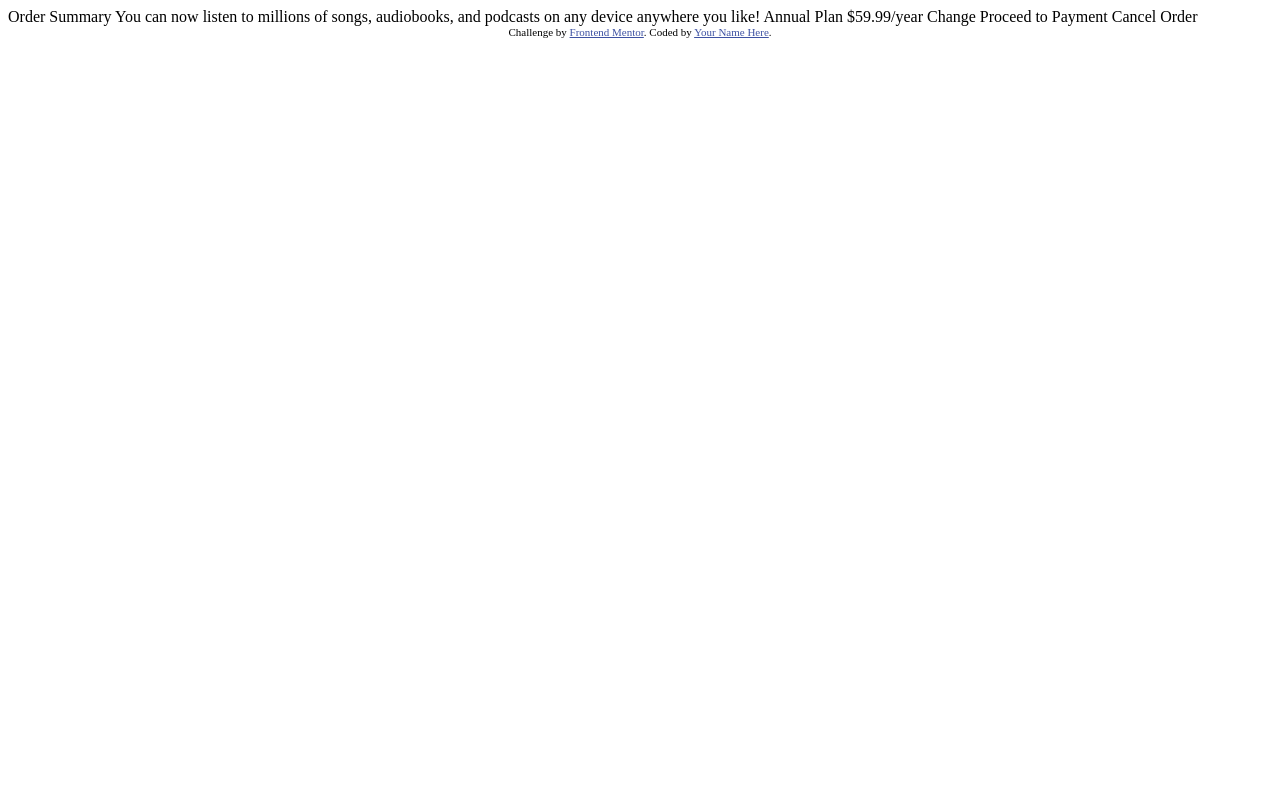
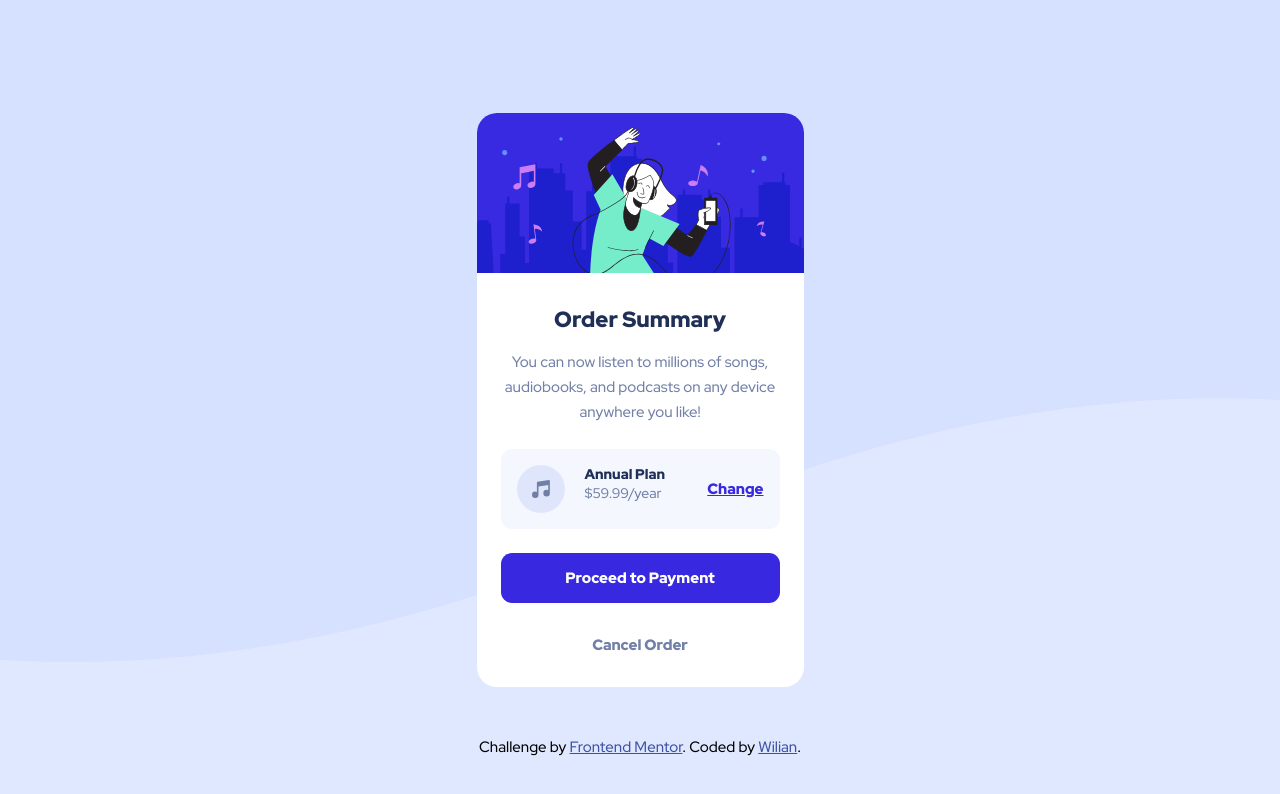
Before and after one commit to Wilian-N-Silva/order_summary_component, a plain HTML site: page index.html in a window 1280 px wide. Drawn offline with Linux system fonts and the light colour scheme.

Commit message:
feat: :sparkles: Challenge completed

```diff
--- a/index.html
+++ b/index.html
@@ -1,37 +1,65 @@
 <!DOCTYPE html>
 <html lang="en">
-<head>
-  <meta charset="UTF-8">
-  <meta name="viewport" content="width=device-width, initial-scale=1.0"> <!-- displays site properly based on user's device -->
+  <head>
+    <link rel="preconnect" href="https://fonts.googleapis.com" />
+    <link rel="preconnect" href="https://fonts.gstatic.com" crossorigin />
 
-  <link rel="icon" type="image/png" sizes="32x32" href="./images/favicon-32x32.png">
+    <meta charset="UTF-8" />
+    <meta name="viewport" content="width=device-width, initial-scale=1.0" />
+    <!-- displays site properly based on user's device -->
 
-  <title>Frontend Mentor | Order summary card</title>
+    <link
+      rel="icon"
+      type="image/png"
+      sizes="32x32"
+      href="./images/favicon-32x32.png"
+    />
 
-  <!-- Feel free to remove these styles or customise in your own stylesheet 👍 -->
-  <style>
-    .attribution { font-size: 11px; text-align: center; }
-    .attribution a { color: hsl(228, 45%, 44%); }
-  </style>
-</head>
-<body>
+    <title>Frontend Mentor | Order summary card</title>
 
-  Order Summary
+    <link
+      href="https://fonts.googleapis.com/css2?family=Red+Hat+Display:wght@500;700;900&display=swap"
+      rel="stylesheet"
+    />
 
-  You can now listen to millions of songs, audiobooks, and podcasts on any
-  device anywhere you like!
+    <link rel="stylesheet" href="./style/main.css" />
+    <!-- Feel free to remove these styles or customise in your own stylesheet 👍 -->
+  </head>
+  <body>
+    <main class="card">
+      <div class="card__hero">
+        <img src="./images/illustration-hero.svg" alt="" />
+      </div>
+      <div class="card__summary">
+        <h1 class="card__title">Order Summary</h1>
+        <p class="card__description">
+          You can now listen to millions of songs, audiobooks, and podcasts on
+          any device anywhere you like!
+        </p>
 
-  Annual Plan
-  $59.99/year
+        <div class="plan">
+          <div class="plan__icon">
+            <img src="./images/icon-music.svg" alt="" />
+          </div>
+          <div class="plan__info">
+            <h2 class="plan__type">Annual Plan</h2>
+            <h3 class="plan__price">$59.99/year</h3>
+          </div>
+          <button class="button button--link">Change</button>
+        </div>
 
-  Change
+        <button class="button button--confirm button--block">
+          Proceed to Payment
+        </button>
+        <button class="button button--ghost">Cancel Order</button>
+      </div>
+    </main>
 
-  Proceed to Payment
-  Cancel Order
-
-  <div class="attribution">
-    Challenge by <a href="https://www.frontendmentor.io?ref=challenge" target="_blank">Frontend Mentor</a>.
-    Coded by <a href="#">Your Name Here</a>.
-  </div>
-</body>
+    <footer class="attribution">
+      Challenge by
+      <a href="https://www.frontendmentor.io?ref=challenge" target="_blank">
+        Frontend Mentor</a
+      >. Coded by <a href="https://github.com/Wilian-N-Silva">Wilian</a>.
+    </footer>
+  </body>
 </html>
--- /dev/null
+++ b/style/main.css
@@ -0,0 +1,228 @@
+:root {
+  --color-pale-blue: #e0e8ff;
+  --color-bright-blue: #3829e0;
+  --color-very-pale-blue: #f5f7ff;
+  --color-desaturated-blue: #7280a7;
+  --color-dark-blue: #1f2f56;
+  --color-purple: #766cf1;
+  --color-white: #ffffff;
+
+  --font-family: "Red Hat Display", sans-serif;
+
+  --typography-title: 900 22px/29px var(--font-family);
+  --typography-title-lg: 900 28px/37px var(--font-family);
+
+  --typography-plan: 900 14px/19px var(--font-family);
+  --typography-plan-lg: 900 16px/21px var(--font-family);
+
+  --typography-body: 500 15px/25px var(--font-family);
+  --typography-body-lg: 500 16px/26px var(--font-family);
+
+  --typography-price: 500 14px/19px var(--font-family);
+  --typography-price-lg: 500 16px/21px var(--font-family);
+
+  --typography-button: 900 15px/20px var(--font-family);
+
+  --typography-link: 700 13px/17px var(--font-family);
+  --typography-link-lg: 700 14px/19px var(--font-family);
+}
+
+*,
+*::before,
+*::after {
+  box-sizing: border-box;
+}
+
+* {
+  margin: 0;
+  padding: 0;
+}
+
+img,
+picture,
+video,
+canvas,
+svg {
+  display: block;
+  max-width: 100%;
+}
+
+html,
+body {
+  display: grid;
+  place-items: center;
+  min-height: 100vh;
+  position: relative;
+}
+
+body {
+  padding: 0 24px;
+  background: url("../images/pattern-background-mobile.svg") no-repeat
+      top/contain,
+    var(--color-pale-blue);
+}
+
+.card {
+  border-radius: 20px;
+  overflow: hidden;
+  width: 100%;
+  max-width: 327px;
+  background-color: var(--color-white);
+}
+.card__hero {
+  height: 160px;
+  width: 100%;
+}
+
+.card__hero img {
+  width: 100%;
+  height: 100%;
+  object-fit: fill;
+}
+
+.card__summary {
+  display: flex;
+  flex-direction: column;
+  align-items: center;
+  padding: 32px 24px;
+}
+
+.card__title {
+  font: var(--typography-title);
+  color: var(--color-dark-blue);
+  margin-bottom: 16px;
+}
+
+.card__description {
+  font: var(--typography-body);
+  color: var(--color-desaturated-blue);
+  text-align: center;
+}
+
+.plan {
+  display: flex;
+  padding: 16px;
+  gap: 20px;
+  width: 100%;
+  background-color: var(--color-very-pale-blue);
+  border-radius: 11px;
+  margin: 24px 0;
+}
+
+.plan__icon {
+  height: 48px;
+  aspect-ratio: 1/1;
+}
+.plan__icon img {
+  width: 100%;
+}
+
+.plan__info {
+  width: 100%;
+}
+
+.plan__type {
+  font: var(--typography-plan);
+  color: var(--color-dark-blue);
+  width: 100%;
+}
+.plan__price {
+  font: var(--typography-price);
+  color: var(--color-desaturated-blue);
+}
+
+.button {
+  font: var(--typography-button);
+  display: block;
+  padding: 15px 30px;
+  border: none;
+  border-radius: 11px;
+
+  transition: color 0.3s;
+}
+
+.button--block {
+  display: block;
+  width: 100%;
+}
+
+.button:hover {
+  cursor: pointer;
+}
+
+.button--confirm {
+  transition: background 0.3s;
+  background: var(--color-bright-blue);
+  color: var(--color-white);
+  margin-bottom: 32px;
+}
+
+.button--confirm:hover {
+  background-color: var(--color-purple);
+}
+
+.button--ghost,
+.button--link {
+  padding: 0;
+  background: transparent;
+}
+
+.button--ghost {
+  color: var(--color-desaturated-blue);
+}
+.button--ghost:hover {
+  color: var(--color-dark-blue);
+}
+
+.button--link {
+  color: var(--color-bright-blue);
+  text-decoration: underline;
+}
+.button--link:hover {
+  color: var(--color-purple);
+  text-decoration: none;
+}
+
+@media screen and (min-width: 1440px) {
+  body {
+    background-image: url("../images/pattern-background-desktop.svg");
+  }
+  .card {
+    max-width: 450px;
+  }
+  .card__hero {
+    height: 220px;
+  }
+
+  .card__summary {
+    padding: 48px;
+  }
+
+  .card__title {
+    font: var(--typography-title-lg);
+  }
+  .card__description {
+    font: var(--typography-body-lg);
+  }
+
+  .plan {
+    margin: 20px 0 32px;
+  }
+
+  .plan__type {
+    font: var(--typography-plan-lg);
+  }
+  .plan__price {
+    font: var(--typography-price-lg);
+  }
+}
+
+.attribution {
+  position: absolute;
+  font: var(--typography-body);
+  bottom: 5%;
+  text-align: center;
+}
+.attribution a {
+  color: hsl(228, 45%, 44%);
+}
```
Also changed, not shown: screenshot.jpeg (added), 1 other file.
